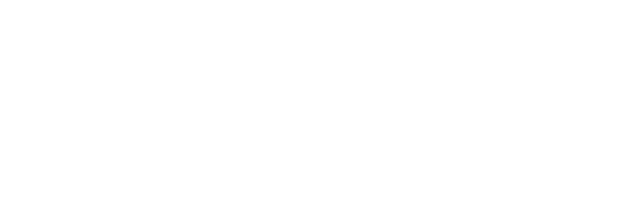
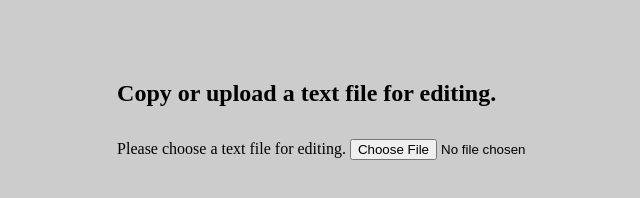
Before and after one commit to bilkn/text-editor, a website: page index.html in a window 1280 px wide. Shown: the whole page, without its empty margins (280-920 px from the left). Drawn offline with Linux system fonts and the light colour scheme.

Commit message:
feat: add file input

```diff
--- a/index.html
+++ b/index.html
@@ -12,7 +12,13 @@
 
 <body>
 
-
+<div class="app-container">
+    <div class="file-input-container">
+         <h2 class="file-input-container__title">Copy or upload a text file for editing.</h2>
+         <label for="file">Please choose a text file for editing.</label>
+        <input class="file-input-container__input" type="file" name="file" id="file">
+    </div>
+</div>
 
 
 </body>
--- a/scss/_config.scss
+++ b/scss/_config.scss
@@ -5,3 +5,7 @@
     margin: 0;
     padding: 0;
 }
+
+body {
+    background-color: #cccccc;
+}
--- a/scss/main.scss
+++ b/scss/main.scss
@@ -1 +1,15 @@
-@import "./config", "./mixins", "./variables";
+@import './config', './mixins', './variables';
+
+
+.app-container {
+  padding-top: 5rem;
+}
+
+.file-input-container {
+  margin: 0 auto;
+  width: max-content;
+}
+
+.file-input-container__title {
+  margin-bottom: 2rem;
+}
```
Also changed, not shown: dist/css/main.css, src/main.js (line endings or trailing spaces), 1 other file.
